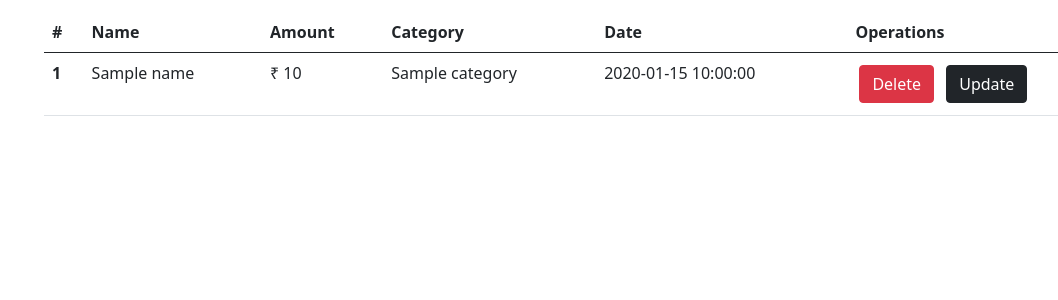
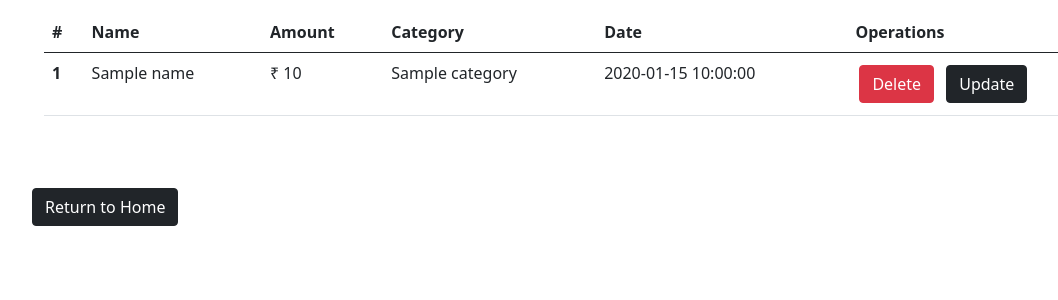
Before and after one commit to abhishekkapoorx/Jewelers-Ledger, a Flask app: template templates/filterName.html in a window 1280 px wide. Shown: the part 254-554 px from the top of the page, without its empty margins (50-1108 px from the left). Run offline with Flask 2, Linux system fonts and the light colour scheme; the template is opened without the code that fills it: most values are stand-ins (such as "Sample title", 1, 10 or a date in 2020).

Commit message:
Added Return BTN on Filter Page

```diff
--- a/templates/filterName.html
+++ b/templates/filterName.html
@@ -77,6 +77,8 @@
             {% endfor %}
         </div>
     </div>
+
+    <a href="/" class="btn btn-dark mx-auto my-5">Return to Home</a>
 </div>
 {% endblock body %}
 
```
